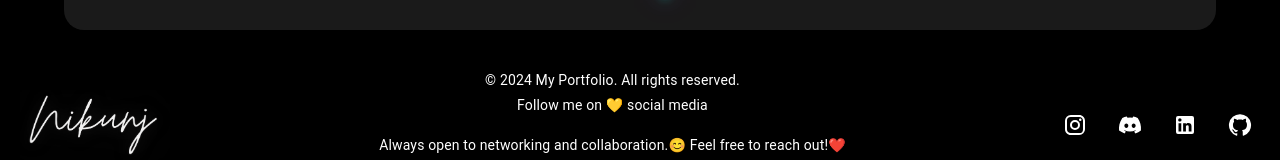
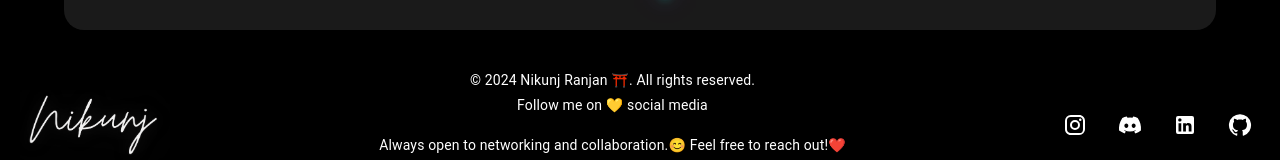
Before and after one commit to Frost2204/React-portfolio, a React (Create React App) app: page / in a window 1280 px wide. Shown: the part 5057-5217 px from the top of the page. Built offline with nearby package versions, Linux system fonts and the light colour scheme; a web font is replaced by a local one.

Commit message:
Update Footer.js
made small change to text

```diff
--- a/src/components/Footer.js
+++ b/src/components/Footer.js
@@ -36,7 +36,7 @@ const Footer = () => {
 
       <Box sx={{ flexGrow: 1, textAlign: 'center', marginBottom: { xs: '20px', sm: '0' } }}>
         <Typography variant="body2" sx={{ marginBottom: '5px' }}>
-          © 2024 My Portfolio. All rights reserved.
+          © 2024 Nikunj Ranjan ⛩️. All rights reserved.
         </Typography>
         <Typography variant="body2" sx={{ marginBottom: '20px' }}>
           Follow me on 💛 social media
```
